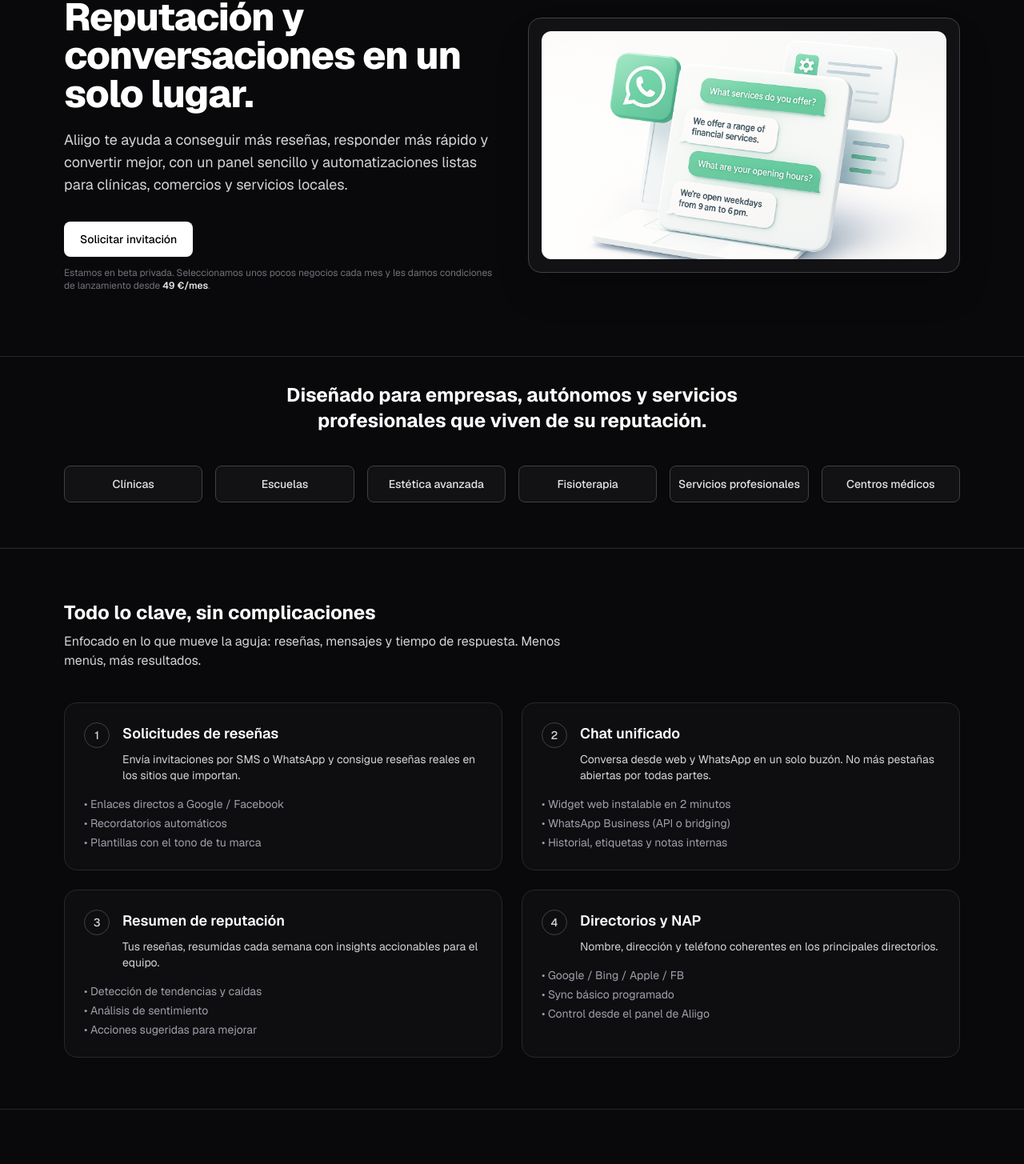
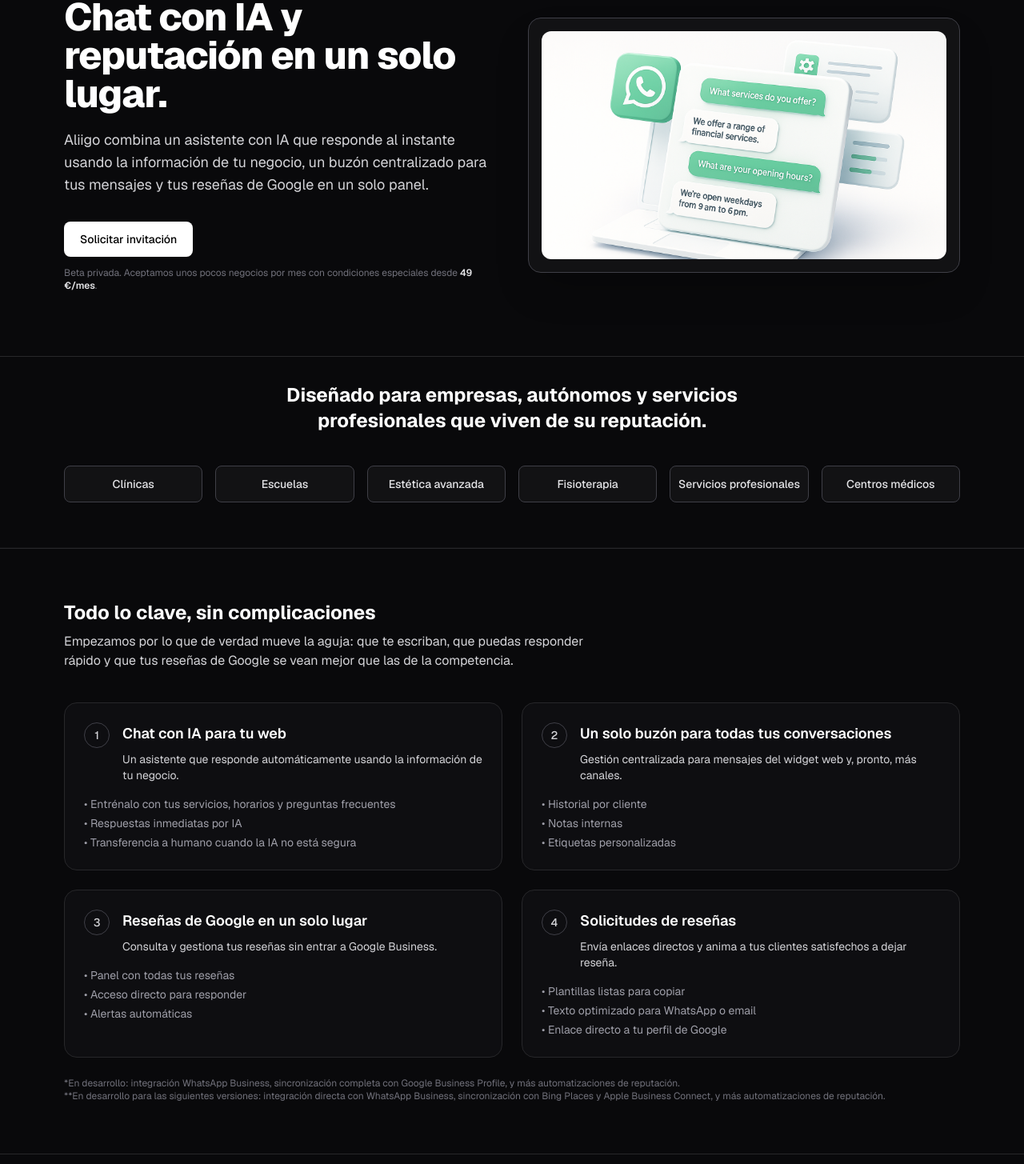
Before and after one commit to eacastel/aliigo, a Next.js app: page / in a window 1280 px wide. Shown: the part 175-1630 px from the top of the page at 80% size. Built offline with nearby package versions, Linux system fonts and the light colour scheme; no server answers.

Commit message:
copy changes less services phase I

```diff
--- a/src/app/(public)/page.tsx
+++ b/src/app/(public)/page.tsx
@@ -17,13 +17,14 @@
           <div className="grid items-center gap-10 lg:grid-cols-2">
             <div>
               <h1 className="text-4xl/tight md:text-5xl font-extrabold tracking-tight text-white">
-                Reputación y conversaciones en un solo lugar.
+                Chat con IA y reputación en un solo lugar.
               </h1>
               <p className="mt-5 text-lg text-zinc-300">
-                Aliigo te ayuda a conseguir más reseñas, responder más rápido y
-                convertir mejor, con un panel sencillo y automatizaciones listas
-                para clínicas, comercios y servicios locales.
+                Aliigo combina un asistente con IA que responde al instante
+                usando la información de tu negocio, un buzón centralizado para
+                tus mensajes y tus reseñas de Google en un solo panel.
               </p>
+
               <div className="mt-8 flex flex-wrap gap-3">
                 <Link
                   href="/signup"
@@ -32,15 +33,15 @@
                   Solicitar invitación
                 </Link>
               </div>
+
               <p className="mt-3 text-xs text-zinc-500">
-                Estamos en beta privada. Seleccionamos unos pocos negocios cada
-                mes y les damos condiciones de lanzamiento desde{" "}
+                Beta privada. Aceptamos unos pocos negocios por mes con
+                condiciones especiales desde{" "}
                 <span className="font-semibold text-zinc-200">49 €/mes</span>.
               </p>
             </div>
 
             <div className="relative">
-              {" "}
               <div className="rounded-2xl border border-zinc-700 bg-zinc-900/60 p-4 shadow-2xl">
                 <HeroRotator />
               </div>
@@ -89,55 +90,70 @@
                   Todo lo clave, sin complicaciones
                 </h2>
                 <p className="mt-2 text-zinc-300">
-              Enfocado en lo que mueve la aguja: reseñas, mensajes y tiempo de
-              respuesta. Menos menús, más resultados.
+                  Empezamos por lo que de verdad mueve la aguja: que te
+                  escriban, que puedas responder rápido y que tus reseñas de
+                  Google se vean mejor que las de la competencia.
                 </p>
               </div>
 
               <div className="mt-10 grid gap-6 md:grid-cols-2">
                 <Feature
                   n={1}
-              title="Solicitudes de reseñas"
-              desc="Envía invitaciones por SMS o WhatsApp y consigue reseñas reales en los sitios que importan."
+                  title="Chat con IA para tu web"
+                  desc="Un asistente que responde automáticamente usando la información de tu negocio."
                   bullets={[
-                "Enlaces directos a Google / Facebook",
-                "Recordatorios automáticos",
-                "Plantillas con el tono de tu marca",
+                    "Entrénalo con tus servicios, horarios y preguntas frecuentes",
+                    "Respuestas inmediatas por IA",
+                    "Transferencia a humano cuando la IA no está segura",
                   ]}
                 />
+
                 <Feature
                   n={2}
-              title="Chat unificado"
-              desc="Conversa desde web y WhatsApp en un solo buzón. No más pestañas abiertas por todas partes."
+                  title="Un solo buzón para todas tus conversaciones"
+                  desc="Gestión centralizada para mensajes del widget web y, pronto, más canales."
                   bullets={[
-                "Widget web instalable en 2 minutos",
-                "WhatsApp Business (API o bridging)",
-                "Historial, etiquetas y notas internas",
+                    "Historial por cliente",
+                    "Notas internas",
+                    "Etiquetas personalizadas",
                   ]}
                 />
+
                 <Feature
                   n={3}
-              title="Resumen de reputación"
-              desc="Tus reseñas, resumidas cada semana con insights accionables para el equipo."
+                  title="Reseñas de Google en un solo lugar"
+                  desc="Consulta y gestiona tus reseñas sin entrar a Google Business."
                   bullets={[
-                "Detección de tendencias y caídas",
-                "Análisis de sentimiento",
-                "Acciones sugeridas para mejorar",
+                    "Panel con todas tus reseñas",
+                    "Acceso directo para responder",
+                    "Alertas automáticas",
                   ]}
                 />
+
                 <Feature
                   n={4}
-              title="Directorios y NAP"
-              desc="Nombre, dirección y teléfono coherentes en los principales directorios."
+                  title="Solicitudes de reseñas"
+                  desc="Envía enlaces directos y anima a tus clientes satisfechos a dejar reseña."
                   bullets={[
-                "Google / Bing / Apple / FB",
-                "Sync básico programado",
-                "Control desde el panel de Aliigo",
+                    "Plantillas listas para copiar",
+                    "Texto optimizado para WhatsApp o email",
+                    "Enlace directo a tu perfil de Google",
                   ]}
                 />
               </div>
+
+              <p className="mt-6 text-xs text-zinc-500">
+                *En desarrollo: integración WhatsApp Business, sincronización
+                completa con Google Business Profile, y más automatizaciones de
+                reputación.
+              <br />
+                **En desarrollo para las siguientes versiones: integración directa
+                con WhatsApp Business, sincronización con Bing Places y Apple
+                Business Connect, y más automatizaciones de reputación.
+              </p>
             </div>
           </section>
+
 
       {/* HOW IT WORKS */}
       <section className="bg-zinc-950">
```
Lines whose indentation alone changed are shown as unchanged.
